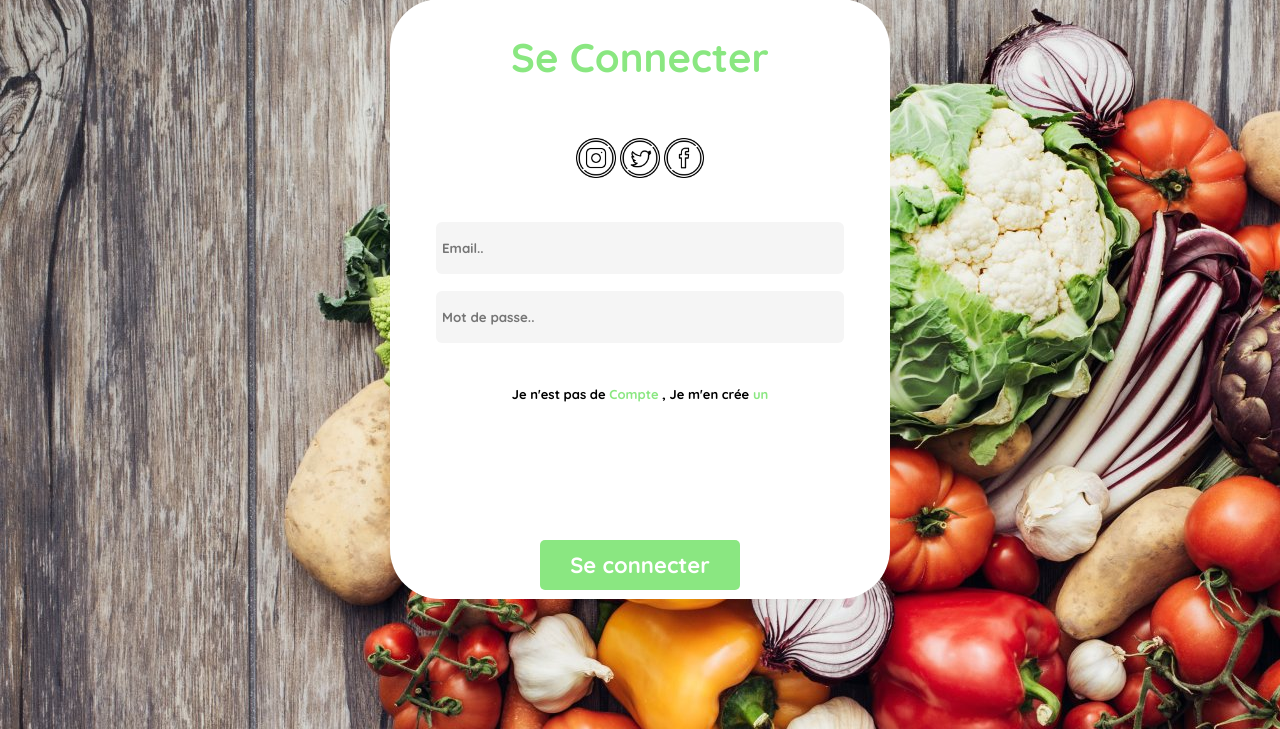
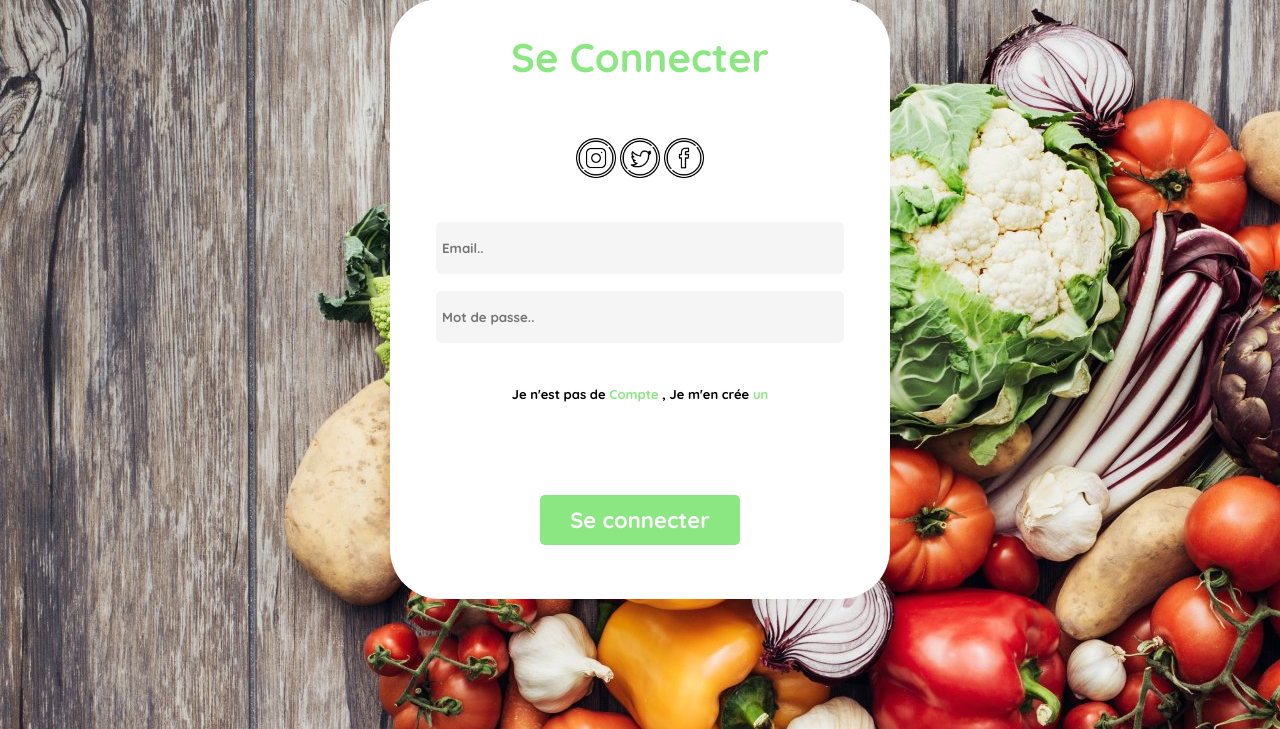
Before and after one commit to abdouzzz/Project, a PHP site: page /conection.html in a window 1280 px wide. Shown: the part 71-800 px from the top of the page. Run offline with PHP 8.4, Linux system fonts and the light colour scheme.

Commit message:
Update conection.css

```diff
--- a/asset/css/conection.css
+++ b/asset/css/conection.css
@@ -69,7 +69,7 @@ body{
     font-size: 13px;
 }
 .f{
-    margin-top:19%;
+    margin-top:10%;
 }
 .f .btn{
     width: 200px;
```
